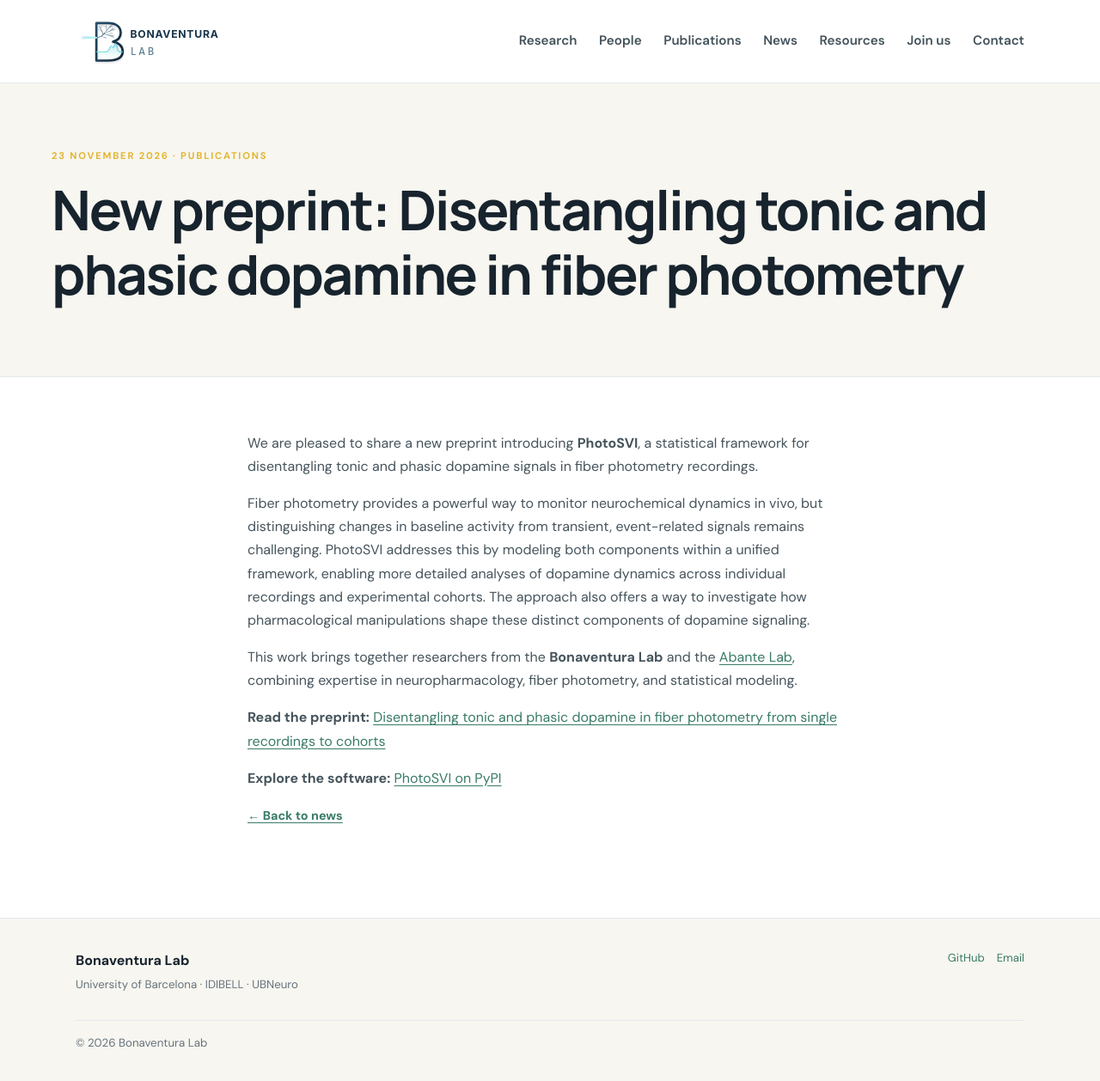
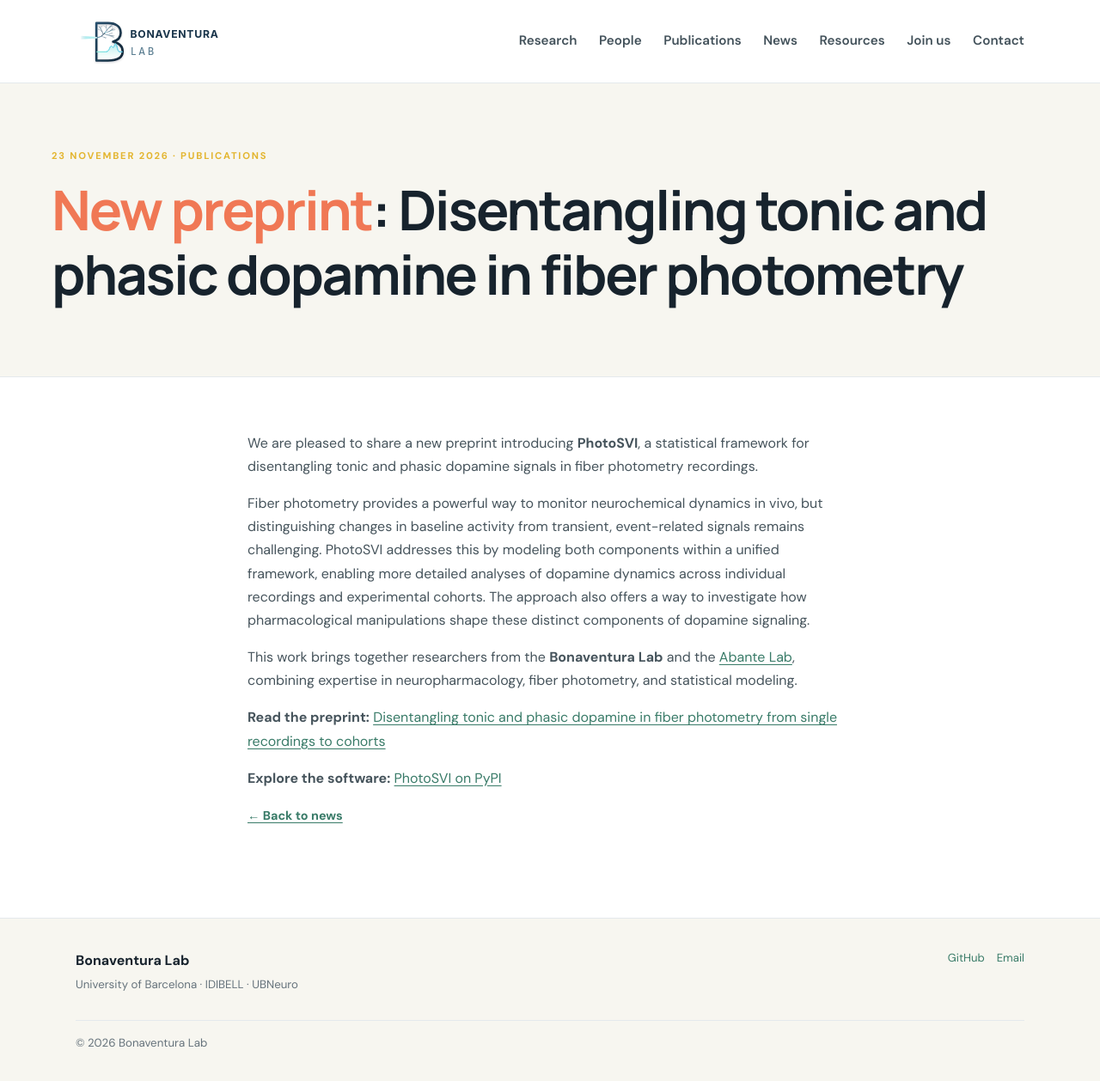
Before and after one commit to BonaventuraLab/BonaventuraLab.github.io, a Jekyll site: the page built from _posts/2026-11-23-preprint-photosvi.md, in a window 1280 px wide and 1265 px high. Shown: the top 1258 px of the window at 86% size. Built offline with Jekyll 4.4.1, drawn with Linux system fonts in a browser that asks for light colours.

Commit message:
Update 2026-11-23-preprint-photosvi.md

```diff
--- a/_posts/2026-11-23-preprint-photosvi.md
+++ b/_posts/2026-11-23-preprint-photosvi.md
@@ -1,6 +1,6 @@
 ---
 layout: post
-title: "New preprint: Disentangling tonic and phasic dopamine in fiber photometry"
+title: "<span style='color: #f07855;'>New preprint</span>: Disentangling tonic and phasic dopamine in fiber photometry"
 date: 2026-11-23
 category: Publications
 ---
```
